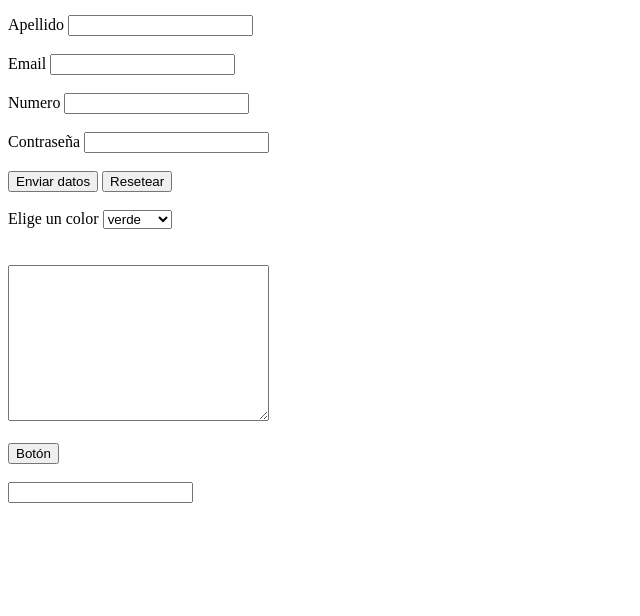
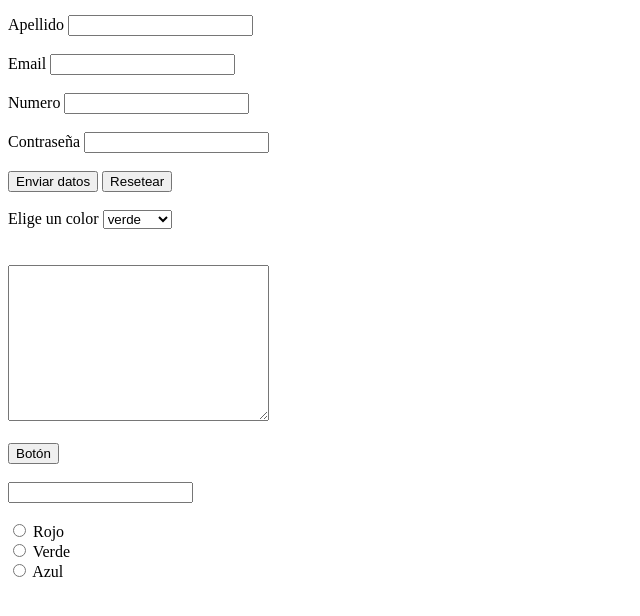
Before and after one commit to criptocore/tabla_exercise, a plain HTML site: page formulario.html in a window 1280 px wide. Shown: the part 104-720 px from the top of the page, without its empty margins (0-640 px from the left). Drawn offline with Linux system fonts and the light colour scheme.

Commit message:
formulario2

```diff
--- a/formulario.html
+++ b/formulario.html
@@ -51,7 +51,13 @@
          <option>negro</option>
       </datalist><br><br>
 
-
+      <input type="radio" id="red" value="red" name="color">
+      <label for="red">Rojo</label><br>
+      <input type="radio" id="green" value="green" name="color">
+      <label for="red">Verde</label><br>
+      <input type="radio" id="blue" value="blue" name="color">
+      <label for="red">Azul</label>
+      <!-- Para marcar varias de las opciones de usa el input type="checkbox" -->
 
 
 
```
